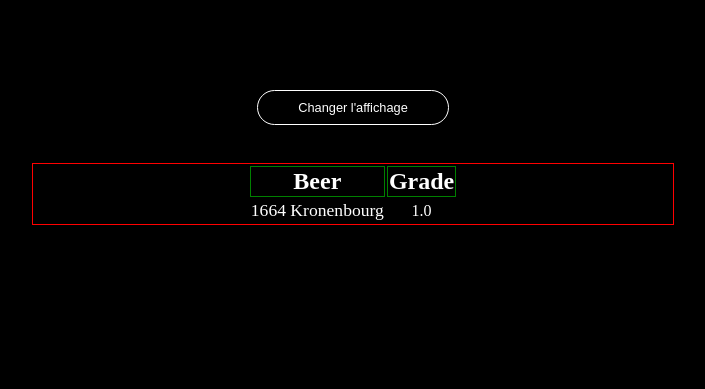
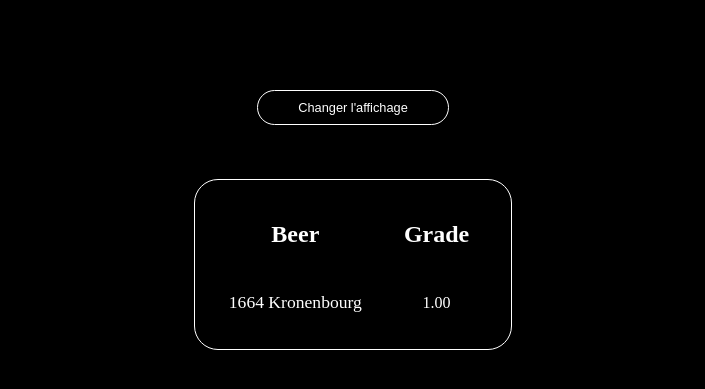
Before and after one commit to Mino1289/BeerAdvisor, a PHP site: page /beersort.php in a window 1280 px wide. Shown: the part 184-573 px from the top of the page, without its empty margins (287-992 px from the left). Run offline with PHP 8.4, Linux system fonts and the light colour scheme; a user stored in the database is signed in; data comes from the database, SQL or seed files in the repository; tables that the repository leaves empty hold one stand-in row (values such as "Sample post"); style sheets or scripts are compiled from the project's sources.

Commit message:
Scss on beersort.php

```diff
--- a/beersort.php
+++ b/beersort.php
@@ -14,19 +14,21 @@
 
     <body>
         <script>
-            /**
-             * @param x {HTMLElement}
-             */
+
             function affichage() {
-                if (document.getElementById("table1").classList.contains("hidden")) {
+                if (document.getElementById("table1").classList.contains("hidden"))
+                {
                     document.getElementById("table1").classList.remove("hidden");
                     document.getElementById("table2").classList.add("hidden");
-                } else {
+                }
+
+                else
+                {
                     document.getElementById("table1").classList.add("hidden");
                     document.getElementById("table2").classList.remove("hidden");
                 }
-                // document.getElementById("table1").
             }
+
         </script>
 
         <?php
@@ -49,22 +51,28 @@
             $result = $query->fetchAll(PDO::FETCH_ASSOC);
 
             // affichage des nom des bières et de la note en table
-            echo "<div id='table1'>";
-                echo "<table id='table_beer'>";
+            echo "<div id='table1' class='none' class='container'>";
+
+                echo "<div class='box'>";
+
+                    echo "<table>";
                         echo "<tr>";
                             echo "<th>Beer</th>";
                             echo "<th>Grade</th>";
                         echo "</tr>";
 
+                        echo "<tr>";
             foreach ($result as $row)
             {
                         echo "<tr>";
                             echo "<td><a href='beer.php?id=" . $row['ID_beer'] . "'>" . $row['name'] . "</a></td>";
-                    echo "<td>" . $row['grade'] . "</td>";
+                            echo "<td>". number_format($row['grade'],2) . "</td>";
                         echo "</tr>";
             }
+                    echo "</table>";
 
-                echo "</table>";
+                echo "</div>";
+
             echo "</div>";
 
             $sql = "SELECT beer.ID_beer, name, AVG(grade) AS average FROM comment INNER JOIN beer ON comment.ID_beer = beer.ID_beer GROUP BY ID_beer ORDER BY AVG(grade) DESC";
@@ -72,22 +80,28 @@
             $query->execute();
             $result = $query->fetchAll(PDO::FETCH_ASSOC);
 
-            echo "<div id='table2' class='hidden'>";
-                echo "<table id='table_beer'>";
+            echo "<div id='table2' class='hidden' class='container'>";
+
+                echo "<div class='box'>";
+
+                    echo "<table>";
                         echo "<tr>";
                             echo "<th>Beer</th>";
-                    echo "<th>Average Grade</th>";
+                            echo "<th>Average grade</th>";
                         echo "</tr>";
 
             foreach ($result as $row)
             {
                         echo "<tr>";
                             echo "<td><a href='beer.php?id=" . $row['ID_beer'] . "'>" . $row['name'] . "</a></td>";
-                    echo "<td>" . $row['average'] . "</td>";
+                            echo "<td>". number_format($row['average'],2) . "</td>";
                         echo "</tr>";
             }
 
                     echo "</table>";
+
+                echo "</div>";
+
             echo "</div>";
 
         ?>
--- a/css/sort.scss
+++ b/css/sort.scss
@@ -50,20 +50,14 @@
 
 #table1
 {
-    border: 1px solid red;
-    width: 50%;
-    justify-content: center;
-    text-align: center;
-    display: flex;
+    width: auto;
     margin-right: auto;
     margin-left: auto;
 }
 
 #table2
 {
-    border: 1px solid orange;
-    width: 50%;
-    justify-content: center;
+    width: auto;
     margin-right: auto;
     margin-left: auto;
 }
@@ -75,11 +69,9 @@
 
 table th
 {
-    border: 1px solid green;
     font-size: 1.5em;
-    justify-content: center;
-    text-align: center;
     vertical-align: middle;
+    width: auto;
 }
 
 table td a
@@ -87,4 +79,55 @@
     font-size: 1.1em;
     text-decoration: none;
     color: white;
+    width: auto;
 }
+
+table
+{
+    display: flex;
+    justify-content: center;
+    width: 100%;
+}
+
+.container
+{
+    // border: 1px solid green;
+    display: flex;
+    flex-direction: row;
+    justify-content: center;
+    margin-top: 1em;
+    margin-left: auto;
+    margin-right: auto;
+    width: 75%;
+}
+
+.box
+{
+    border: 1px solid white;
+    border-radius: 1.5em;
+    padding: 1em 1em 1em 1em;
+    margin: 1em 1em 1em 1em;
+    line-height: 1.5em;
+}
+
+.box a:hover:not(.button)
+{
+    color: gray;
+}
+
+#title_table
+{
+    padding: 1em 1em 1em 1em;
+    justify-content: space-between;
+    text-align: center;
+    vertical-align: middle;
+    width: auto;
+}
+
+th, td
+{
+    padding: 1em 1em 1em 1em;
+    justify-content: center;
+    text-align: center;
+    vertical-align: middle;
+}
```
Lines whose indentation alone changed are shown as unchanged.
